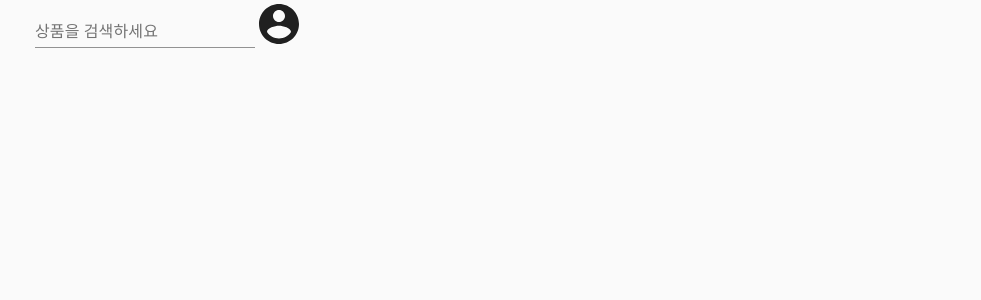
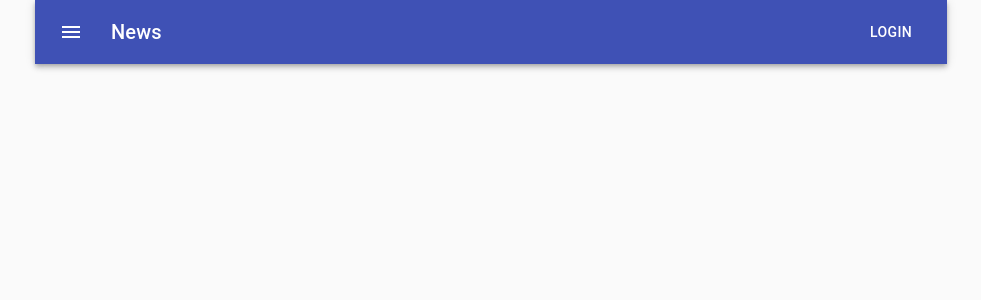
Before and after one commit to wony21/kokkok-web-app, a React (Create React App) app: page / in a window 1280 px wide. Shown: the top 300 px of the page, without its empty margins (149-1130 px from the left). Built offline with nearby package versions, Linux system fonts and the light colour scheme.

Commit message:
메인화면 구상 중

```diff
--- a/src/controls/layout/kokkok.top.conrol.js
+++ b/src/controls/layout/kokkok.top.conrol.js
@@ -1,37 +1,41 @@
 import React, { useState } from 'react';
 import MenuIcon from '@material-ui/icons/Menu';
 import AccountCircleIcon from '@material-ui/icons/AccountCircle';
+import imgLogo from '../../KokKok_LOGO.png';
 import {
     Container, CssBaseline, Grid, Typography, Button, TextField, makeStyles,
-    FormControl, FormControlLabel, Checkbox, Link, CircularProgress, Box } from '@material-ui/core';
+    FormControl, FormControlLabel, Checkbox, Link, CircularProgress, Box, AppBar, IconButton, Toolbar } from '@material-ui/core';
 import { green, red } from '@material-ui/core/colors';
 
 const useStyles = makeStyles((theme) => ({
-
-    container: {
-        width: '100%'
+    root: {
+        flexGrow: 1,
     },
-
-    menu_grid: {
-
-    }
-
+    menuButton: {
+        marginRight: theme.spacing(2),
+    },
+    title: {
+        flexGrow: 1,
+    },
 }));
 
 export default function TopControl() {
     const classes = useStyles();
 
     return (
-        <Box>
+        <div className={classes.root}>
             <CssBaseline />
-            <Grid container>
-                <Grid item>
-                    <TextField id="standard-search" label="상품을 검색하세요" type="search" />
-                </Grid>
-                <Grid item>
-                    <AccountCircleIcon style={{fontSize:48, color:red}}></AccountCircleIcon>
-                </Grid>
-            </Grid>
-        </Box>
+            <AppBar position="static">
+                <Toolbar>
+                    <IconButton edge="start" className={classes.menuButton} color="inherit" aria-label="menu">
+                        <MenuIcon />
+                    </IconButton>
+                    <Typography variant="h6" className={classes.title}>
+                        News
+                    </Typography>
+                    <Button color="inherit">Login</Button>
+                </Toolbar>
+            </AppBar>
+        </div>
     );
 }
```
Also changed, not shown: public/KokKok_LOGO.png (added), src/KokKok_LOGO.png (added).
